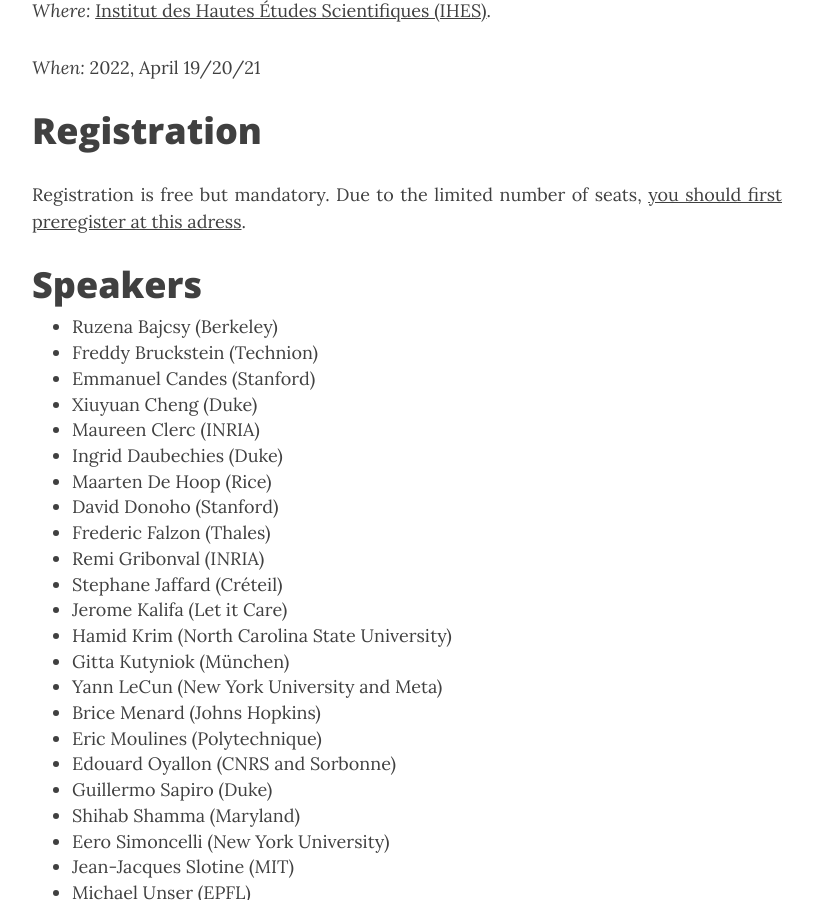
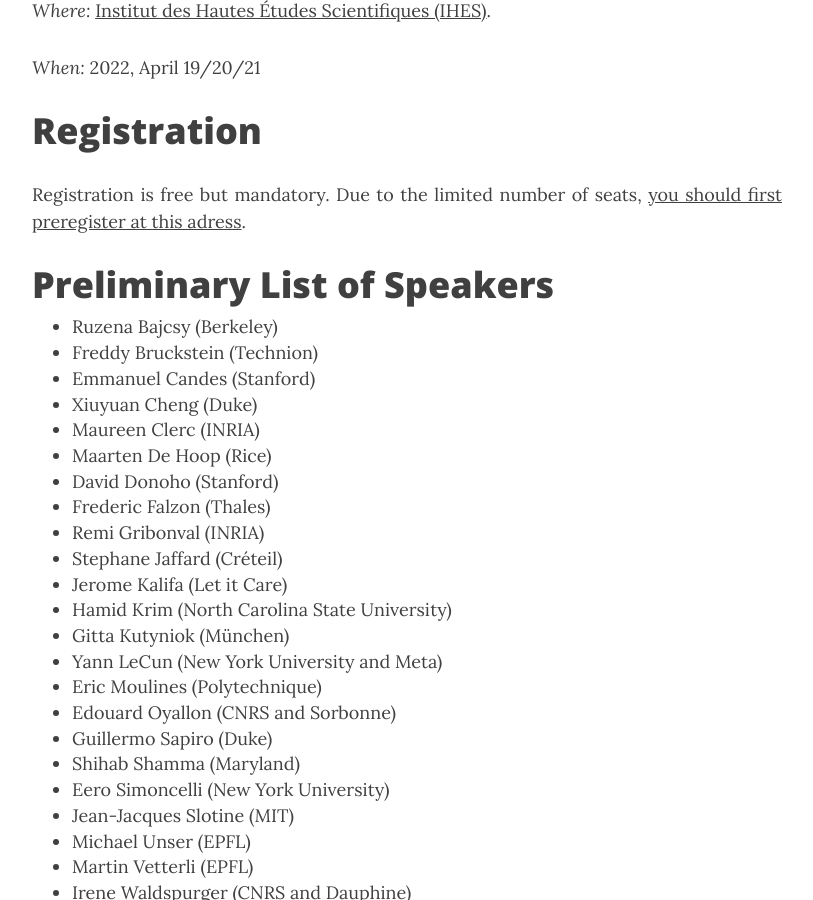
Before and after one commit to mallat60/mallat60.github.io, a Jekyll site: the page built from index.md, in a window 1280 px wide and 900 px high, scrolled down 456 px. Shown: the whole window, without its empty margins (233-1046 px from the left). Built offline with Jekyll 4.4.1, drawn with Linux system fonts in a browser that asks for light colours; nearby versions of some CDN libraries.

Commit message:
Update index.md

```diff
--- a/index.md
+++ b/index.md
@@ -17,7 +17,7 @@ Registration
 
 Registration is free but mandatory. Due to the limited number of seats, [you should first preregister at this adress](https://docs.google.com/forms/d/1aEzQgY9LvofxoyNH9MJcdKrTZkOZpijSwLhMsksVmOs/prefill).
 
-Speakers
+Preliminary List of Speakers
 ====================
 
 - [Ruzena Bajcsy](https://www2.eecs.berkeley.edu/Faculty/Homepages/bajcsy.html) (Berkeley)
@@ -25,7 +25,6 @@ Speakers
 - [Emmanuel Candes](https://candes.su.domains/) (Stanford)
 - [Xiuyuan Cheng](https://services.math.duke.edu/~xiuyuanc/) (Duke)
 - [Maureen Clerc](https://www.inria.fr/fr/maureen-clerc) (INRIA)
-- [Ingrid Daubechies](https://scholars.duke.edu/person/ingrid.daubechies) (Duke)
 - [Maarten De Hoop](https://maartendehoop.rice.edu/) (Rice)
 - [David Donoho](https://web.stanford.edu/dept/statistics/cgi-bin/donoho/) (Stanford)
 - [Frederic Falzon](https://www.researchgate.net/scientific-contributions/Frederic-Falzon-2047593052) (Thales)
@@ -35,7 +34,6 @@ Speakers
 - [Hamid Krim](https://ece.ncsu.edu/people/ahk/) (North Carolina State University)
 - [Gitta Kutyniok](https://www.ai.math.uni-muenchen.de/members/professor/kutyniok/index.html) (München)
 - [Yann LeCun](http://yann.lecun.com/) (New York University and Meta)
-- [Brice Menard](https://physics-astronomy.jhu.edu/directory/brice-menard/) (Johns Hopkins)
 - [Eric Moulines](http://www.cmapx.polytechnique.fr/~moulines/) (Polytechnique)
 - [Edouard Oyallon](https://edouardoyallon.github.io/) (CNRS and Sorbonne)
 - [Guillermo Sapiro](https://ece.duke.edu/faculty/guillermo-sapiro) (Duke)
```
